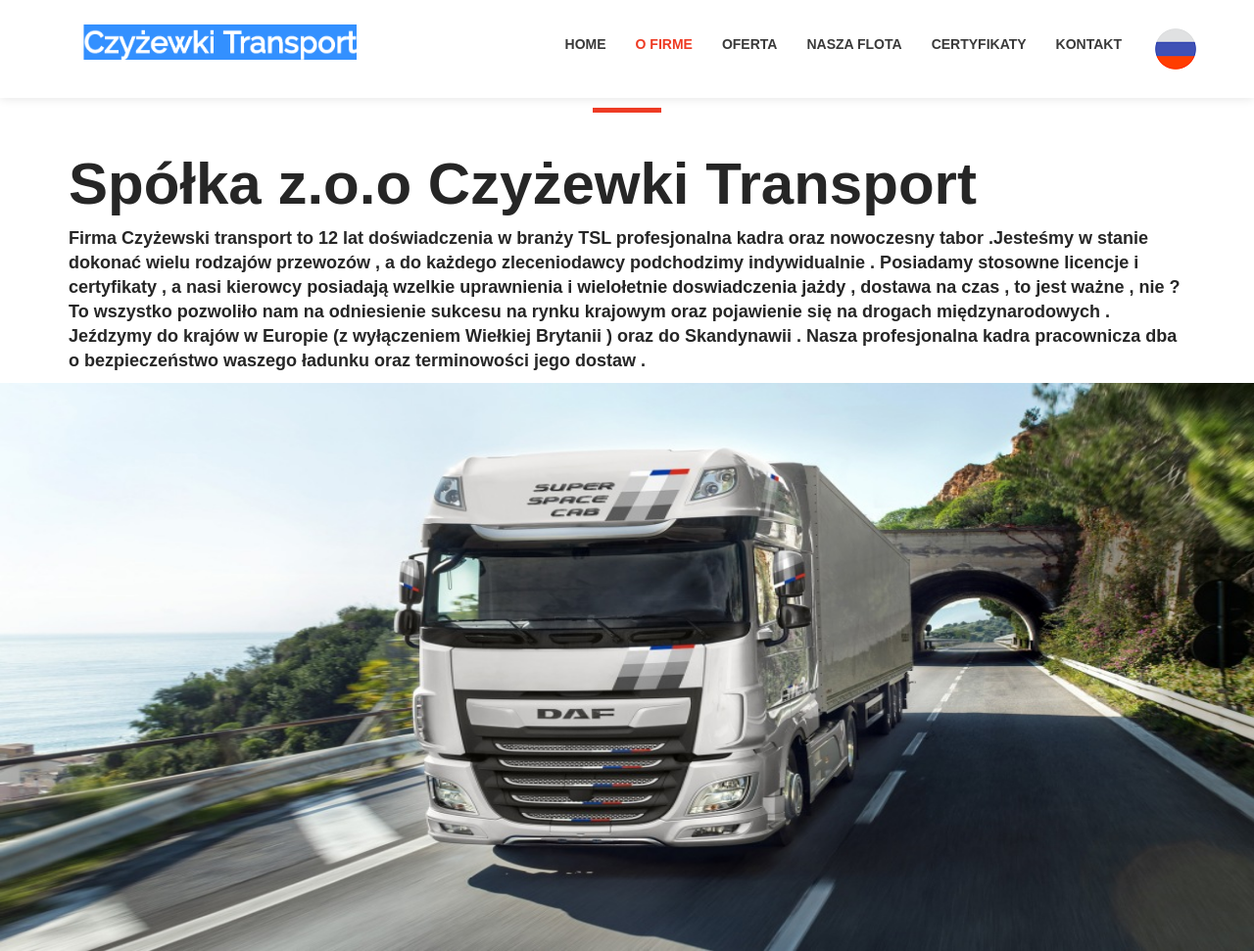
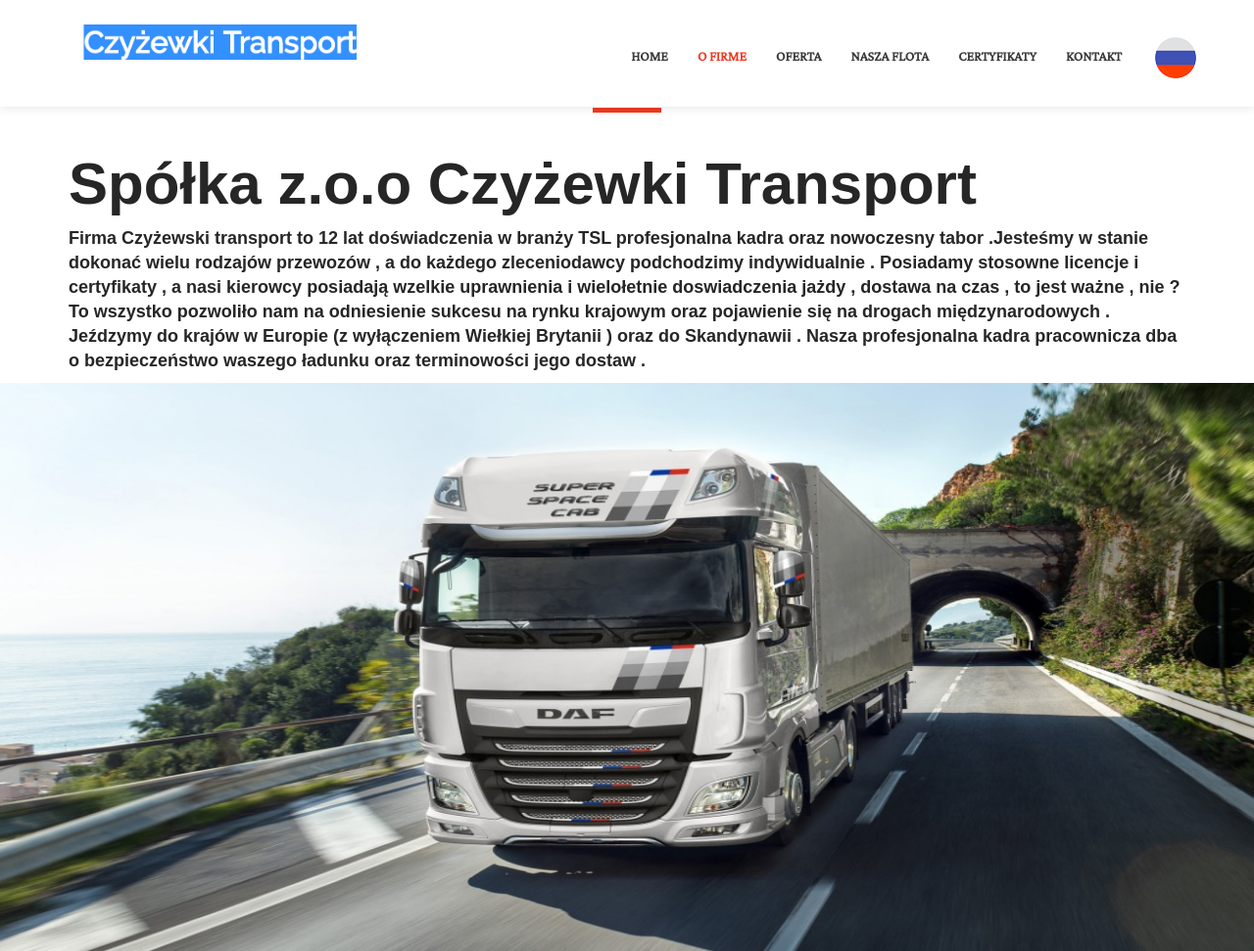
Before and after one commit to CzyzewskiTransprort/site.github.io, a plain HTML site: page firma.html in a window 1280 px wide. Shown: the top 971 px of the page at 98% size. Drawn offline with nearby package versions, Linux system fonts and the light colour scheme.

Commit message:
Update firma.html

```diff
--- a/firma.html
+++ b/firma.html
@@ -27,9 +27,14 @@
 
     <link rel="stylesheet" href="css/responsive.css" />
     <link rel="stylesheet" href="css/jquery.fancybox.css?v=2.1.5" type="text/css" media="screen" />
-
-   <link rel="preconnect" href="https://fonts.gstatic.com">
-<link href="https://fonts.googleapis.com/css2?family=Roboto:wght@300&display=swap" rel="stylesheet">
+<link rel="stylesheet"
+          href="https://fonts.googleapis.com/css2?family=Crimson+Pro">
+    <style>
+      body {
+        font-family: 'Crimson Pro', serif;
+        font-size: 48px;
+      }
+    </style>
 </head>
 
 <body data-spy="scroll" data-target=".navbar-fixed-top">
```
